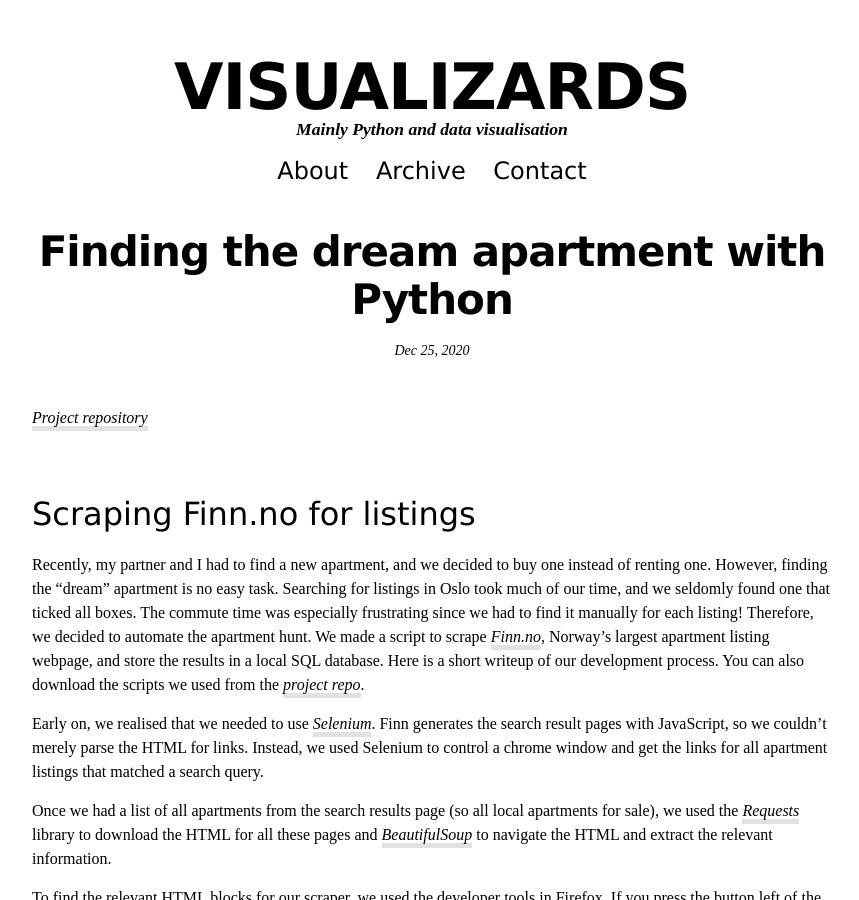
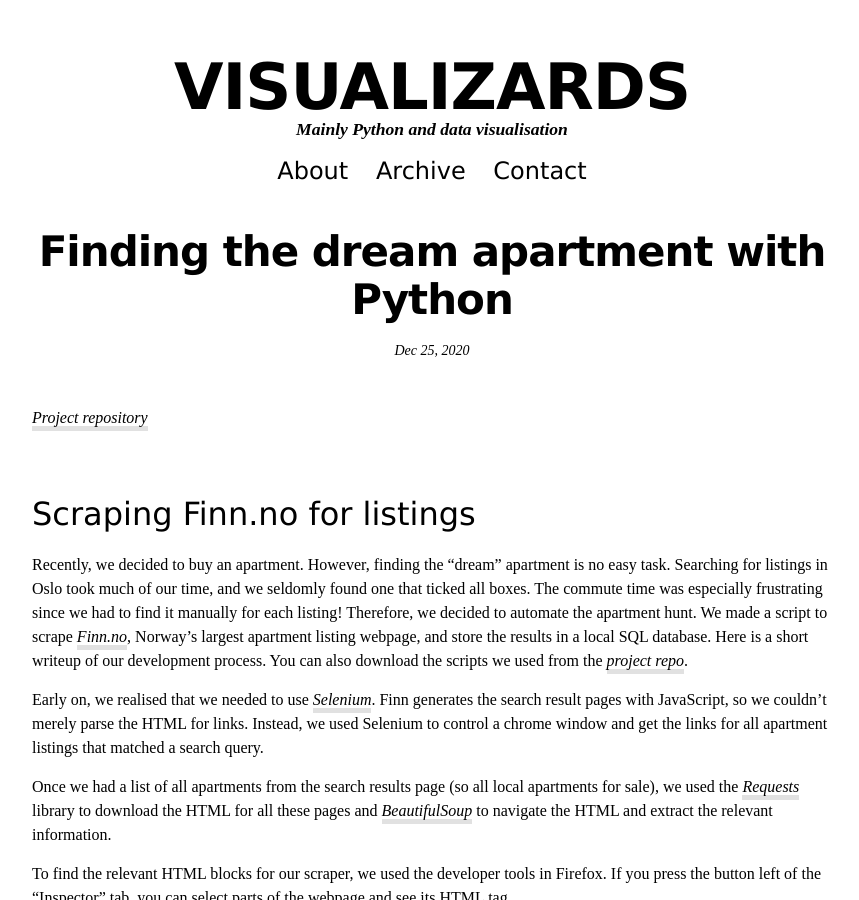
Before and after one commit to visualizards/visualizards.github.io, a Jekyll site: the page built from _posts/2020-12-25-apartment-hunt.md, in a window 1280 px wide and 900 px high. Shown: the whole window, without its empty margins (208-1067 px from the left). Built offline with Jekyll 4.4.1, drawn with Linux system fonts in a browser that asks for light colours; some web fonts are replaced; comment, search, counter and statistics services are not loaded.

Commit message:
Changed intro sentence

```diff
--- a/_posts/2020-12-25-apartment-hunt.md
+++ b/_posts/2020-12-25-apartment-hunt.md
@@ -7,7 +7,7 @@ repo: "https://github.com/MarieRoald/apartment_hunt"
 ---
 
 ## Scraping Finn.no for listings
-Recently, my partner and I had to find a new apartment, and we decided to buy one instead of renting one. However, finding the "dream" apartment is no easy task. Searching for listings in Oslo took much of our time, and we seldomly found one that ticked all boxes. The commute time was especially frustrating since we had to find it manually for each listing! Therefore, we decided to automate the apartment hunt. We made a script to scrape [Finn.no](https://finn.no), Norway's largest apartment listing webpage, and store the results in a local SQL database. Here is a short writeup of our development process. You can also download the scripts we used from the [project repo](https://github.com/MarieRoald/apartment_hunt).
+Recently, we decided to buy an apartment. However, finding the "dream" apartment is no easy task. Searching for listings in Oslo took much of our time, and we seldomly found one that ticked all boxes. The commute time was especially frustrating since we had to find it manually for each listing! Therefore, we decided to automate the apartment hunt. We made a script to scrape [Finn.no](https://finn.no), Norway's largest apartment listing webpage, and store the results in a local SQL database. Here is a short writeup of our development process. You can also download the scripts we used from the [project repo](https://github.com/MarieRoald/apartment_hunt).
 
 Early on, we realised that we needed to use [Selenium](https://www.selenium.dev/). Finn generates the search result pages with JavaScript, so we couldn't merely parse the HTML for links. Instead, we used Selenium to control a chrome window and get the links for all apartment listings that matched a search query.
 
```
